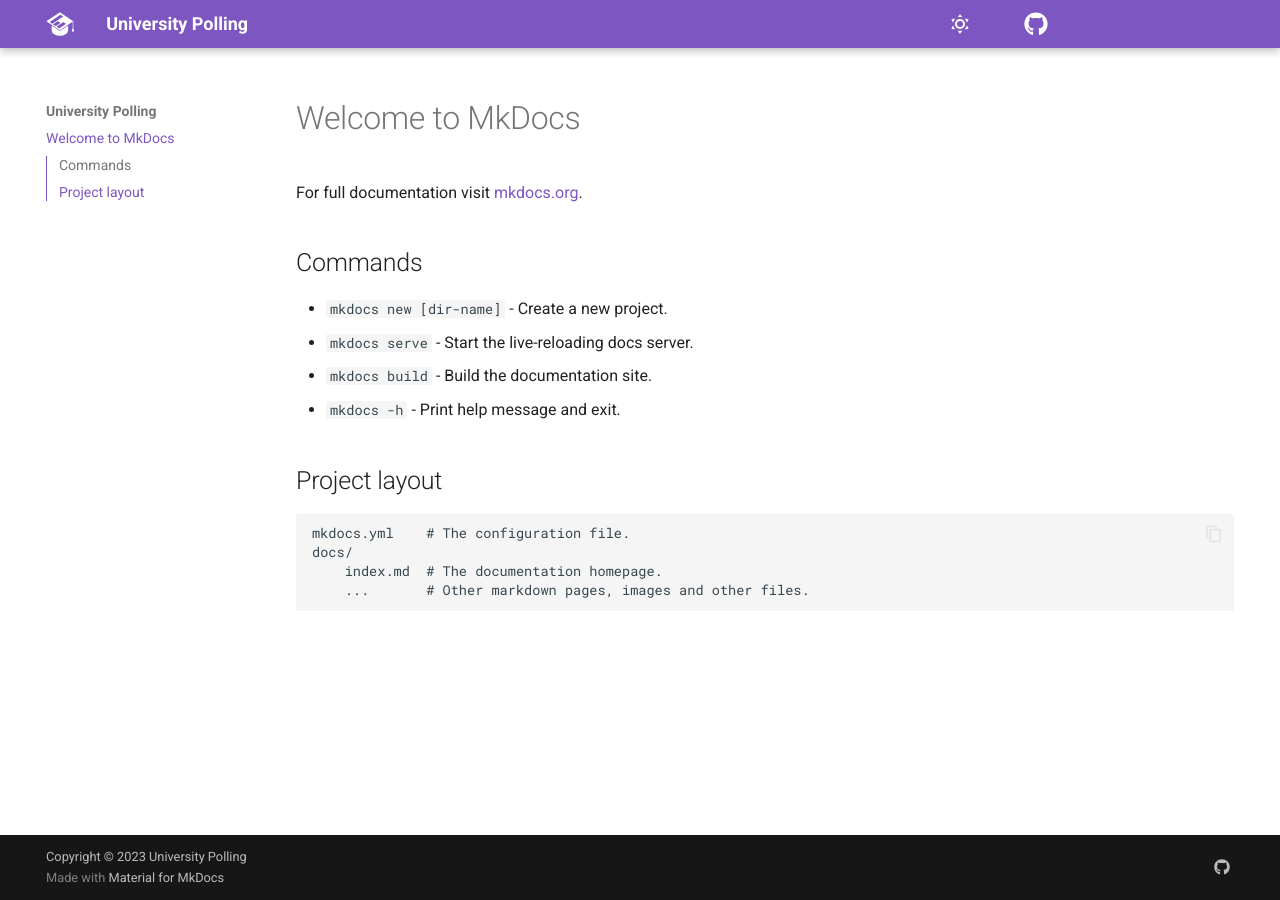
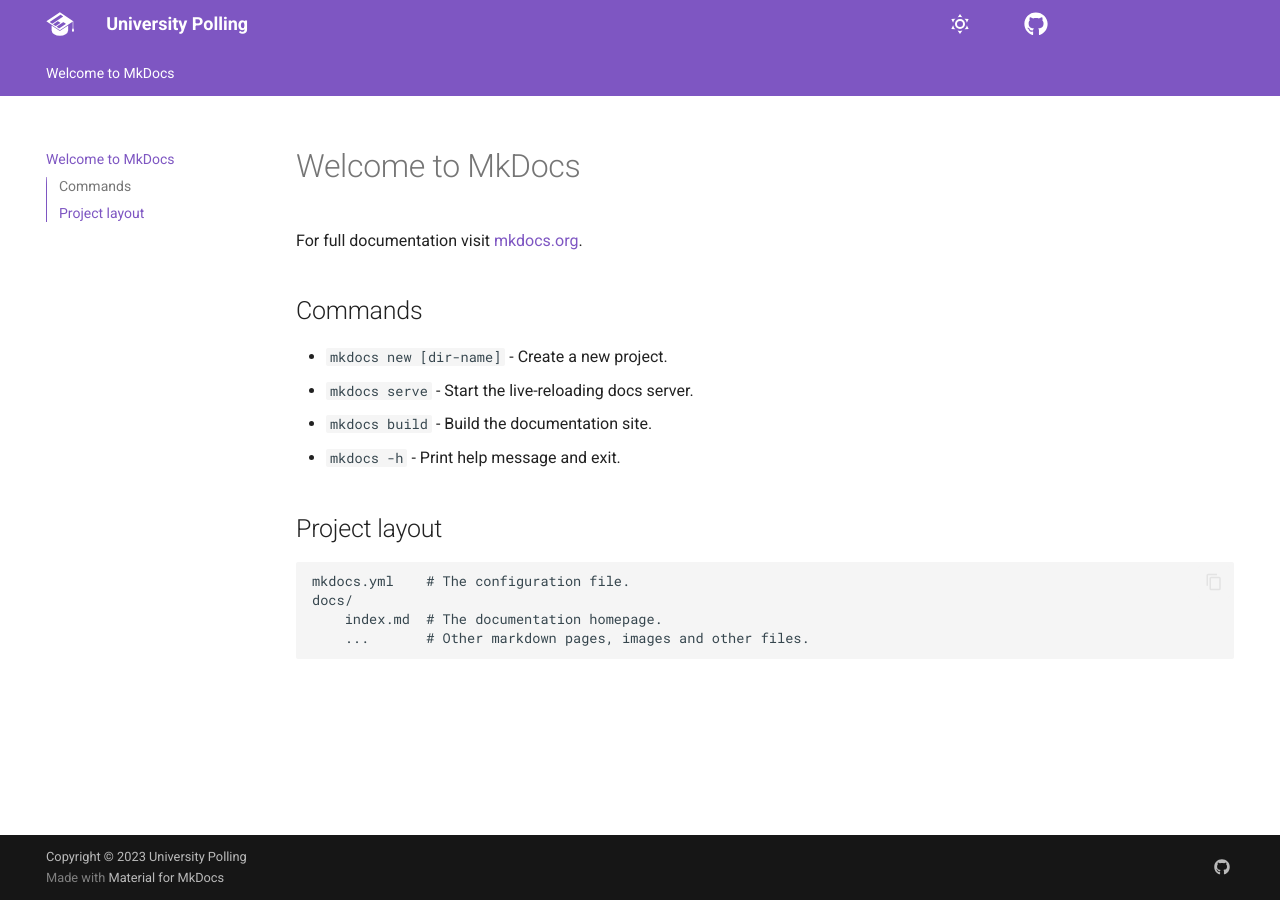
Before and after one commit to unipoll/API-Docs, an MkDocs documentation site: the page built from docs/index.md, in a window 1280 px wide. Built offline with MkDocs 1.6.1 and Material for MkDocs 9.7.7, drawn with Linux system fonts in a browser that asks for light colours.

Commit message:
feat: Added tabs to navigation

```diff
--- a/mkdocs.yml
+++ b/mkdocs.yml
@@ -16,7 +16,7 @@ theme:
   logo: assets/logo.svg
   features:
     - navigation.instant
-    # - navigation.tabs
+    - navigation.tabs
     - navigation.expand
     - navigation.sections
     - navigation.top
@@ -28,6 +28,7 @@ theme:
     - content.tabs
     - content.code.annotate
     - content.code.copy
+    # - navigation.indexes
   language: en
   palette:
     - scheme: default
```
